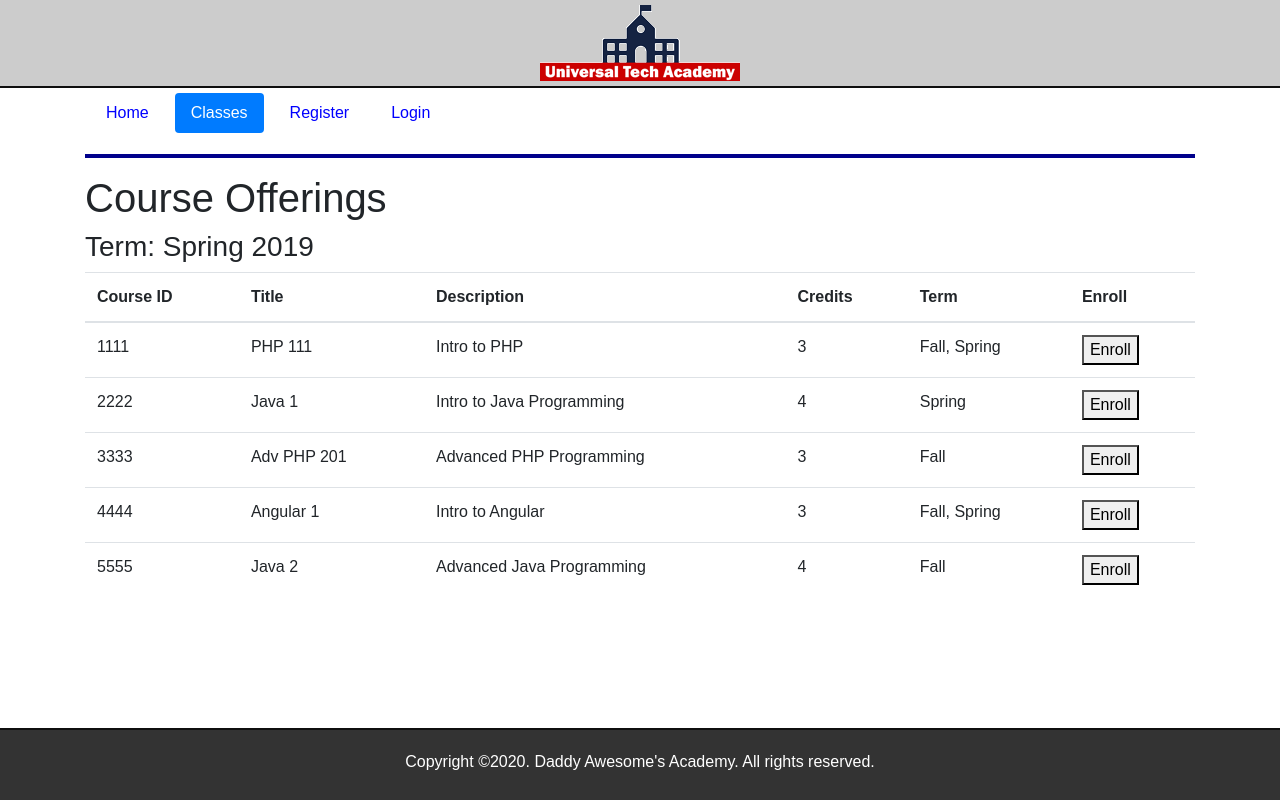
After one commit to daddyawesome/flask, a Flask app: page /courses in a window 1280 px wide. The commit adds this page. Run offline with Flask 2, Linux system fonts and the light colour scheme; some libraries are stand-ins or nearby versions.

Commit message:
parent and child templates

```diff
--- a/application/routes.py
+++ b/application/routes.py
@@ -3,5 +3,20 @@ from flask import render_template
 
 @app.route("/")
 @app.route("/index")
+@app.route("/home")
 def index():
-    return render_template("index.html")
+    return render_template("index.html", index=True)
+
+@app.route("/login")
+def login():
+    return render_template("login.html", login=True)
+
+@app.route("/courses")
+def courses():
+    courseData = [{"courseID":"1111","title":"PHP 111","description":"Intro to PHP","credits":"3","term":"Fall, Spring"}, {"courseID":"2222","title":"Java 1","description":"Intro to Java Programming","credits":"4","term":"Spring"}, {"courseID":"3333","title":"Adv PHP 201","description":"Advanced PHP Programming","credits":"3","term":"Fall"}, {"courseID":"4444","title":"Angular 1","description":"Intro to Angular","credits":"3","term":"Fall, Spring"}, {"courseID":"5555","title":"Java 2","description":"Advanced Java Programming","credits":"4","term":"Fall"}]
+    print(courseData[0]["title"])
+    return render_template("courses.html", courseData=courseData, courses=True)
+
+@app.route("/register")
+def register():
+    return render_template("register.html", register=True)
--- /dev/null
+++ b/application/templates/courses.html
@@ -0,0 +1,41 @@
+    {% extends "layout.html" %}
+
+    {% block content %}
+    <h1>Course Offerings</h1>
+
+    <!--  Display the Term and Year here -->
+    <h3>Term: Spring 2019</h3>
+
+    <div>
+        <table class="table table-hover">
+            <thead>
+            <tr>
+                <th scope="col">Course ID</th>
+                <th scope="col">Title</th>
+                <th scope="col">Description</th>
+                <th scope="col">Credits</th>
+                <th scope="col">Term</th>
+                <th scope="col">Enroll</th>
+            </tr>
+            </thead>
+            <tbody>
+
+            <!-- Construct the rest of courses here -->
+           {% for data in courseData %}
+            <tr>
+                <td scope='row'>{{ data["courseID"] }}</td>
+                <td>{{ data["title"] }}</td>
+                <td>{{ data["description"] }}</td>
+                <td>{{ data["credits"] }}</td>
+                <td>{{ data["term"] }}</td>
+                <td>
+                    <button>Enroll</button>
+                </td>
+            </tr>
+           {% endfor %}
+
+            </tbody>
+        </table>
+    </div>
+
+{% endblock %}
--- a/application/templates/includes/footer.html
+++ b/application/templates/includes/footer.html
@@ -1,5 +1,5 @@
 <div class="container-fluid text-center bottom-container">
     <footer>
-        <p>Copyright &copy;2019-2020. Universal Tech Academy. All rights reserved.</p>
+        <p>Copyright &copy;2020. Daddy Awesome's Academy. All rights reserved.</p>
     </footer>
 </div>
--- /dev/null
+++ b/application/templates/includes/nav.html
@@ -0,0 +1,15 @@
+    <header>
+        <nav>
+            <ul class="nav nav-pills">
+                <li class="nav-item"><a href="{{ url_for('index') }}" class="nav-link
+                {% if index %}active {% endif %}">Home</a></li>
+                <li class="nav-item"><a href="{{ url_for('courses') }}" class="nav-link
+                {% if courses %}active {% endif %}">Classes</a></li>
+                <li class="nav-item"><a href="{{ url_for('register') }}" class="nav-link
+                {% if register %}active {% endif %}">Register</a></li>
+                <li class="nav-item"><a href="{{ url_for('login') }}" class="nav-link
+                {% if login %}active {% endif %}">Login</a></li>
+            </ul>
+        </nav>
+        <hr style="clear:both">
+    </header>
--- /dev/null
+++ b/application/templates/layout.html
@@ -0,0 +1,25 @@
+<!DOCTYPE html>
+<html>
+<head>
+    <title>DAA - Home Page</title>
+    <link rel="stylesheet" href="https://maxcdn.bootstrapcdn.com/bootstrap/4.0.0/css/bootstrap.min.css"
+          integrity="sha384-Gn5384xqQ1aoWXA+058RXPxPg6fy4IWvTNh0E263XmFcJlSAwiGgFAW/dAiS6JXm" crossorigin="anonymous">
+    <link rel="stylesheet" href="static/css/main.css"/>
+</head>
+<body>
+
+<div class="container-fluid text-center top-container">
+    <img src="static/images/uta-logo-200.png">
+</div>
+<div class="container">
+
+    {% include "includes/nav.html" %}
+
+    {% block content%}
+
+    {% endblock %}
+
+</div>
+    {% include "includes/footer.html" %}
+</body>
+</html>
```
Also changed, not shown: application/templates/index.html (+8 -21 lines), application/templates/login.html (added, +20 -0 lines), application/templates/register.html (added, +21 -0 lines).
